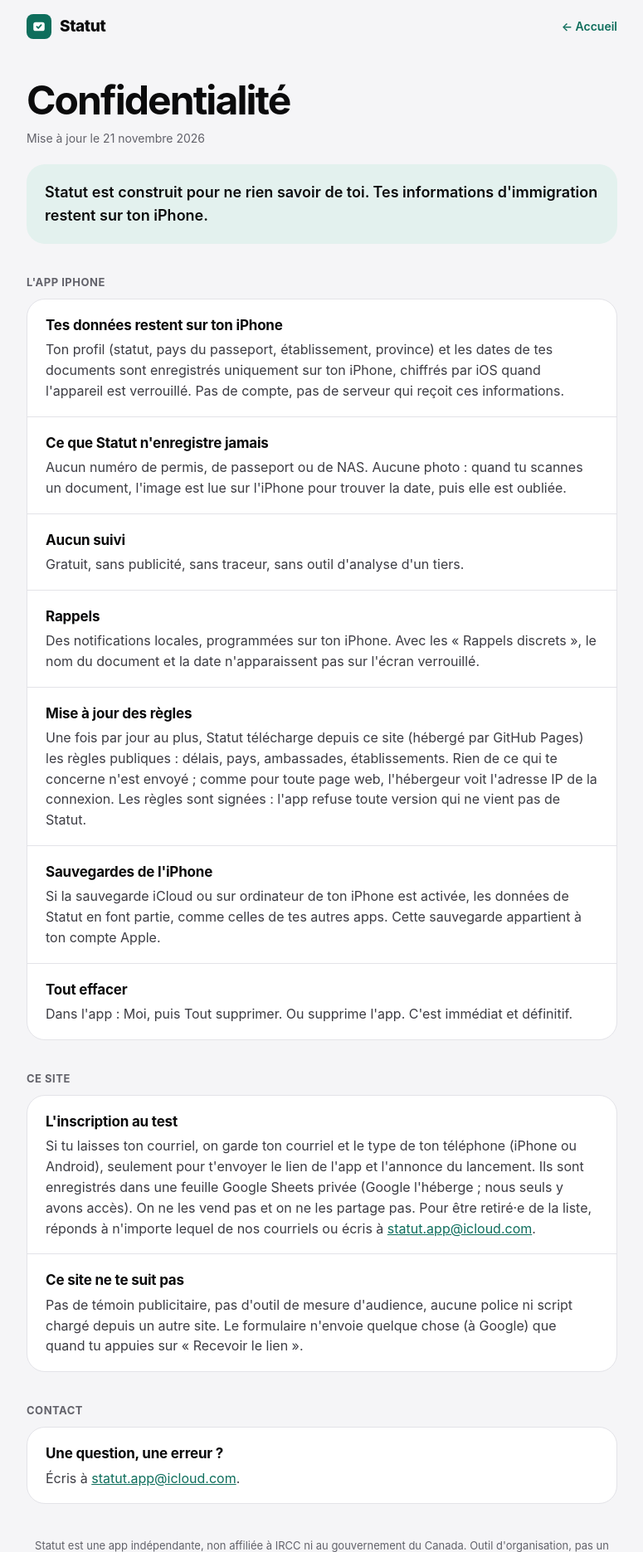
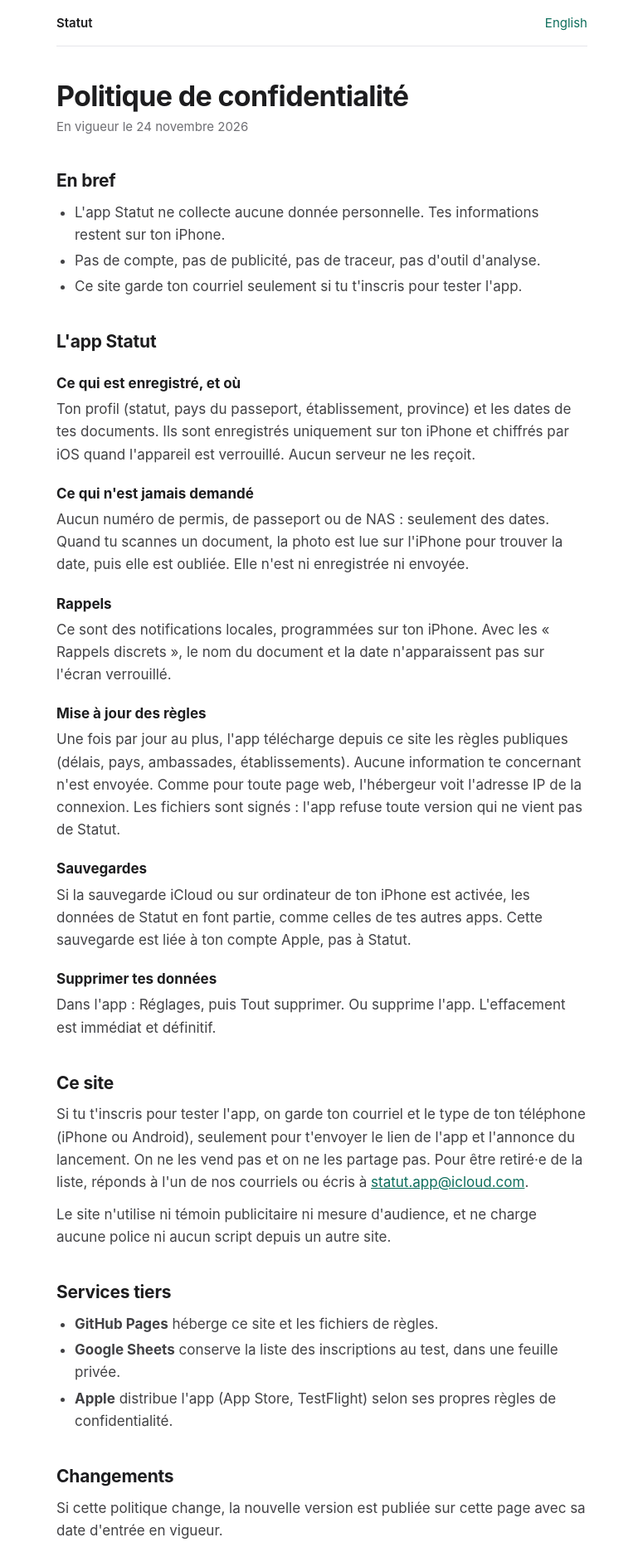
Before and after one commit to realpikiss/Statut-site, a plain HTML site: page confidentialite.html in a window 1280 px wide. Shown: the top 1871 px of the page at 83% size, without its empty margins (252-1027 px from the left). Drawn offline with Linux system fonts and the light colour scheme.

Commit message:
Publication du site (source : 3279f5a)

```diff
--- a/confidentialite.html
+++ b/confidentialite.html
@@ -3,71 +3,75 @@
 <head>
 <meta charset="utf-8">
 <meta name="viewport" content="width=device-width, initial-scale=1">
-<title>Confidentialité — Statut</title>
-<meta name="description" content="Statut ne sait rien de toi : tes informations d'immigration restent sur ton iPhone. Pas de compte, pas de pub, pas de traceur.">
-<meta name="theme-color" content="#0E6E5C">
+<title>Politique de confidentialité — Statut</title>
+<meta name="description" content="Politique de confidentialité de l'app Statut : aucune donnée personnelle collectée, tout reste sur ton iPhone.">
 <style>
-  :root{--bg:#F5F5F7;--card:#FFFFFF;--ink:#0B0B0C;--ink2:#3C3C43;--muted:#62626A;--line:#E3E3E8;--accent:#0E6E5C;--accent-soft:#E3F1EE;
+  :root{--bg:#FFFFFF;--ink:#1D1D1F;--ink2:#424245;--muted:#6E6E73;--line:#E5E5EA;--accent:#0E6E5C;
     --font:-apple-system,BlinkMacSystemFont,"SF Pro Text",system-ui,"Segoe UI",Roboto,sans-serif}
-  @media (prefers-color-scheme:dark){:root{--bg:#0C0C0E;--card:#1C1C1E;--ink:#F5F5F7;--ink2:#D1D1D6;--muted:#A1A1AA;--line:#2C2C2E;--accent:#34B39A;--accent-soft:#12302A}}
+  @media (prefers-color-scheme:dark){:root{--bg:#000000;--ink:#F5F5F7;--ink2:#D2D2D7;--muted:#98989D;--line:#2C2C2E;--accent:#34B39A}}
   *{box-sizing:border-box}
-  body{margin:0;background:var(--bg);color:var(--ink);font-family:var(--font);line-height:1.55;-webkit-font-smoothing:antialiased}
+  body{margin:0;background:var(--bg);color:var(--ink);font-family:var(--font);font-size:17px;line-height:1.6;-webkit-font-smoothing:antialiased}
   a{color:var(--accent)}
-  .wrap{max-width:760px;margin:0 auto;padding:0 16px}
-  @media (min-width:640px){.wrap{padding:0 24px}}
-  header{display:flex;align-items:center;justify-content:space-between;height:64px}
-  .brand{display:flex;align-items:center;gap:10px;font-weight:800;font-size:19px;letter-spacing:-.4px;color:var(--ink);text-decoration:none}
-  .logo{width:30px;height:30px;border-radius:8px;background:#0E6E5C;display:grid;place-items:center}
-  .back{font-size:14px;font-weight:600;text-decoration:none}
-  h1{font-size:clamp(34px,6vw,48px);letter-spacing:-.04em;line-height:1.05;margin:32px 0 10px}
-  .date{color:var(--muted);font-size:14px;margin:0 0 20px}
-  .promise{background:var(--accent-soft);border-radius:22px;padding:20px 22px;font-size:18px;font-weight:600;margin:0 0 32px}
-  .group{font-size:13px;font-weight:700;letter-spacing:.5px;text-transform:uppercase;color:var(--muted);margin:36px 0 10px}
-  .card{background:var(--card);border:1px solid var(--line);border-radius:22px;overflow:hidden}
-  .item{padding:18px 22px}
-  .item+.item{border-top:1px solid var(--line)}
-  .item h2{font-size:17px;margin:0 0 4px;letter-spacing:-.2px}
-  .item p{margin:0;color:var(--ink2)}
-  footer{padding:40px 0 48px;font-size:13px;color:var(--muted);text-align:center}
+  .wrap{max-width:680px;margin:0 auto;padding:0 20px}
+  nav{display:flex;justify-content:space-between;align-items:center;height:56px;font-size:15px;border-bottom:1px solid var(--line)}
+  nav .home{color:var(--ink);font-weight:600;text-decoration:none}
+  nav .lang{text-decoration:none}
+  h1{font-size:34px;line-height:1.15;letter-spacing:-.02em;margin:40px 0 6px}
+  .date{color:var(--muted);font-size:15px;margin:0 0 28px}
+  h2{font-size:21px;letter-spacing:-.01em;margin:36px 0 8px}
+  h3{font-size:17px;margin:20px 0 4px}
+  p,li{color:var(--ink2)}
+  p{margin:0 0 12px}
+  ul{margin:0 0 12px;padding-left:22px}
+  li{margin:4px 0}
+  footer{margin:48px 0 40px;padding-top:16px;border-top:1px solid var(--line);font-size:14px;color:var(--muted)}
 </style>
 </head>
 <body>
 <div class="wrap">
-  <header>
-    <a class="brand" href="index.html">
-      <span class="logo" aria-hidden="true"><svg width="18" height="18" viewBox="0 0 24 24" fill="none"><rect x="3" y="5" width="18" height="14" rx="3.5" fill="#fff"/><path d="M8.5 12.2l2.4 2.4 4.6-5" stroke="#0E6E5C" stroke-width="2.4" stroke-linecap="round" stroke-linejoin="round"/></svg></span>
-      Statut
-    </a>
-    <a class="back" href="index.html">← Accueil</a>
-  </header>
+  <nav><a class="home" href="index.html">Statut</a><a class="lang" href="privacy.html" hreflang="en">English</a></nav>
+  <main>
+    <h1>Politique de confidentialité</h1>
+    <p class="date">En vigueur le 24 novembre 2026</p>
 
-  <main>
-    <h1>Confidentialité</h1>
-    <p class="date">Mise à jour le 21 novembre 2026</p>
-    <p class="promise">Statut est construit pour ne rien savoir de toi. Tes informations d'immigration restent sur ton iPhone.</p>
+    <h2>En bref</h2>
+    <ul>
+      <li>L'app Statut ne collecte aucune donnée personnelle. Tes informations restent sur ton iPhone.</li>
+      <li>Pas de compte, pas de publicité, pas de traceur, pas d'outil d'analyse.</li>
+      <li>Ce site garde ton courriel seulement si tu t'inscris pour tester l'app.</li>
+    </ul>
 
-    <div class="group">L'app iPhone</div>
-    <div class="card">
-      <div class="item"><h2>Tes données restent sur ton iPhone</h2><p>Ton profil (statut, pays du passeport, établissement, province) et les dates de tes documents sont enregistrés uniquement sur ton iPhone, chiffrés par iOS quand l'appareil est verrouillé. Pas de compte, pas de serveur qui reçoit ces informations.</p></div>
-      <div class="item"><h2>Ce que Statut n'enregistre jamais</h2><p>Aucun numéro de permis, de passeport ou de NAS. Aucune photo : quand tu scannes un document, l'image est lue sur l'iPhone pour trouver la date, puis elle est oubliée.</p></div>
-      <div class="item"><h2>Aucun suivi</h2><p>Gratuit, sans publicité, sans traceur, sans outil d'analyse d'un tiers.</p></div>
-      <div class="item"><h2>Rappels</h2><p>Des notifications locales, programmées sur ton iPhone. Avec les « Rappels discrets », le nom du document et la date n'apparaissent pas sur l'écran verrouillé.</p></div>
-      <div class="item"><h2>Mise à jour des règles</h2><p>Une fois par jour au plus, Statut télécharge depuis ce site (hébergé par GitHub Pages) les règles publiques : délais, pays, ambassades, établissements. Rien de ce qui te concerne n'est envoyé ; comme pour toute page web, l'hébergeur voit l'adresse IP de la connexion. Les règles sont signées : l'app refuse toute version qui ne vient pas de Statut.</p></div>
-      <div class="item"><h2>Sauvegardes de l'iPhone</h2><p>Si la sauvegarde iCloud ou sur ordinateur de ton iPhone est activée, les données de Statut en font partie, comme celles de tes autres apps. Cette sauvegarde appartient à ton compte Apple.</p></div>
-      <div class="item"><h2>Tout effacer</h2><p>Dans l'app : Moi, puis Tout supprimer. Ou supprime l'app. C'est immédiat et définitif.</p></div>
-    </div>
+    <h2>L'app Statut</h2>
+    <h3>Ce qui est enregistré, et où</h3>
+    <p>Ton profil (statut, pays du passeport, établissement, province) et les dates de tes documents. Ils sont enregistrés uniquement sur ton iPhone et chiffrés par iOS quand l'appareil est verrouillé. Aucun serveur ne les reçoit.</p>
+    <h3>Ce qui n'est jamais demandé</h3>
+    <p>Aucun numéro de permis, de passeport ou de NAS : seulement des dates. Quand tu scannes un document, la photo est lue sur l'iPhone pour trouver la date, puis elle est oubliée. Elle n'est ni enregistrée ni envoyée.</p>
+    <h3>Rappels</h3>
+    <p>Ce sont des notifications locales, programmées sur ton iPhone. Avec les « Rappels discrets », le nom du document et la date n'apparaissent pas sur l'écran verrouillé.</p>
+    <h3>Mise à jour des règles</h3>
+    <p>Une fois par jour au plus, l'app télécharge depuis ce site les règles publiques (délais, pays, ambassades, établissements). Aucune information te concernant n'est envoyée. Comme pour toute page web, l'hébergeur voit l'adresse IP de la connexion. Les fichiers sont signés : l'app refuse toute version qui ne vient pas de Statut.</p>
+    <h3>Sauvegardes</h3>
+    <p>Si la sauvegarde iCloud ou sur ordinateur de ton iPhone est activée, les données de Statut en font partie, comme celles de tes autres apps. Cette sauvegarde est liée à ton compte Apple, pas à Statut.</p>
+    <h3>Supprimer tes données</h3>
+    <p>Dans l'app : Réglages, puis Tout supprimer. Ou supprime l'app. L'effacement est immédiat et définitif.</p>
 
-    <div class="group">Ce site</div>
-    <div class="card">
-      <div class="item"><h2>L'inscription au test</h2><p>Si tu laisses ton courriel, on garde ton courriel et le type de ton téléphone (iPhone ou Android), seulement pour t'envoyer le lien de l'app et l'annonce du lancement. Ils sont enregistrés dans une feuille Google Sheets privée (Google l'héberge ; nous seuls y avons accès). On ne les vend pas et on ne les partage pas. Pour être retiré·e de la liste, réponds à n'importe lequel de nos courriels ou écris à <a href="mailto:statut.app@icloud.com">statut.app@icloud.com</a>.</p></div>
-      <div class="item"><h2>Ce site ne te suit pas</h2><p>Pas de témoin publicitaire, pas d'outil de mesure d'audience, aucune police ni script chargé depuis un autre site. Le formulaire n'envoie quelque chose (à Google) que quand tu appuies sur « Recevoir le lien ».</p></div>
-    </div>
-    <div class="group">Contact</div>
-    <div class="card">
-      <div class="item"><h2>Une question, une erreur ?</h2><p>Écris à <a href="mailto:statut.app@icloud.com">statut.app@icloud.com</a>.</p></div>
-    </div>
+    <h2>Ce site</h2>
+    <p>Si tu t'inscris pour tester l'app, on garde ton courriel et le type de ton téléphone (iPhone ou Android), seulement pour t'envoyer le lien de l'app et l'annonce du lancement. On ne les vend pas et on ne les partage pas. Pour être retiré·e de la liste, réponds à l'un de nos courriels ou écris à <a href="mailto:statut.app@icloud.com">statut.app@icloud.com</a>.</p>
+    <p>Le site n'utilise ni témoin publicitaire ni mesure d'audience, et ne charge aucune police ni aucun script depuis un autre site.</p>
+
+    <h2>Services tiers</h2>
+    <ul>
+      <li><strong>GitHub Pages</strong> héberge ce site et les fichiers de règles.</li>
+      <li><strong>Google Sheets</strong> conserve la liste des inscriptions au test, dans une feuille privée.</li>
+      <li><strong>Apple</strong> distribue l'app (App Store, TestFlight) selon ses propres règles de confidentialité.</li>
+    </ul>
+
+    <h2>Changements</h2>
+    <p>Si cette politique change, la nouvelle version est publiée sur cette page avec sa date d'entrée en vigueur.</p>
+
+    <h2>Contact</h2>
+    <p>Pour toute question : <a href="mailto:statut.app@icloud.com">statut.app@icloud.com</a>.</p>
   </main>
-
   <footer>Statut est une app indépendante, non affiliée à IRCC ni au gouvernement du Canada. Outil d'organisation, pas un avis juridique.</footer>
 </div>
 </body>
```
Also changed, not shown: privacy.html (added, +78 -0 lines).
